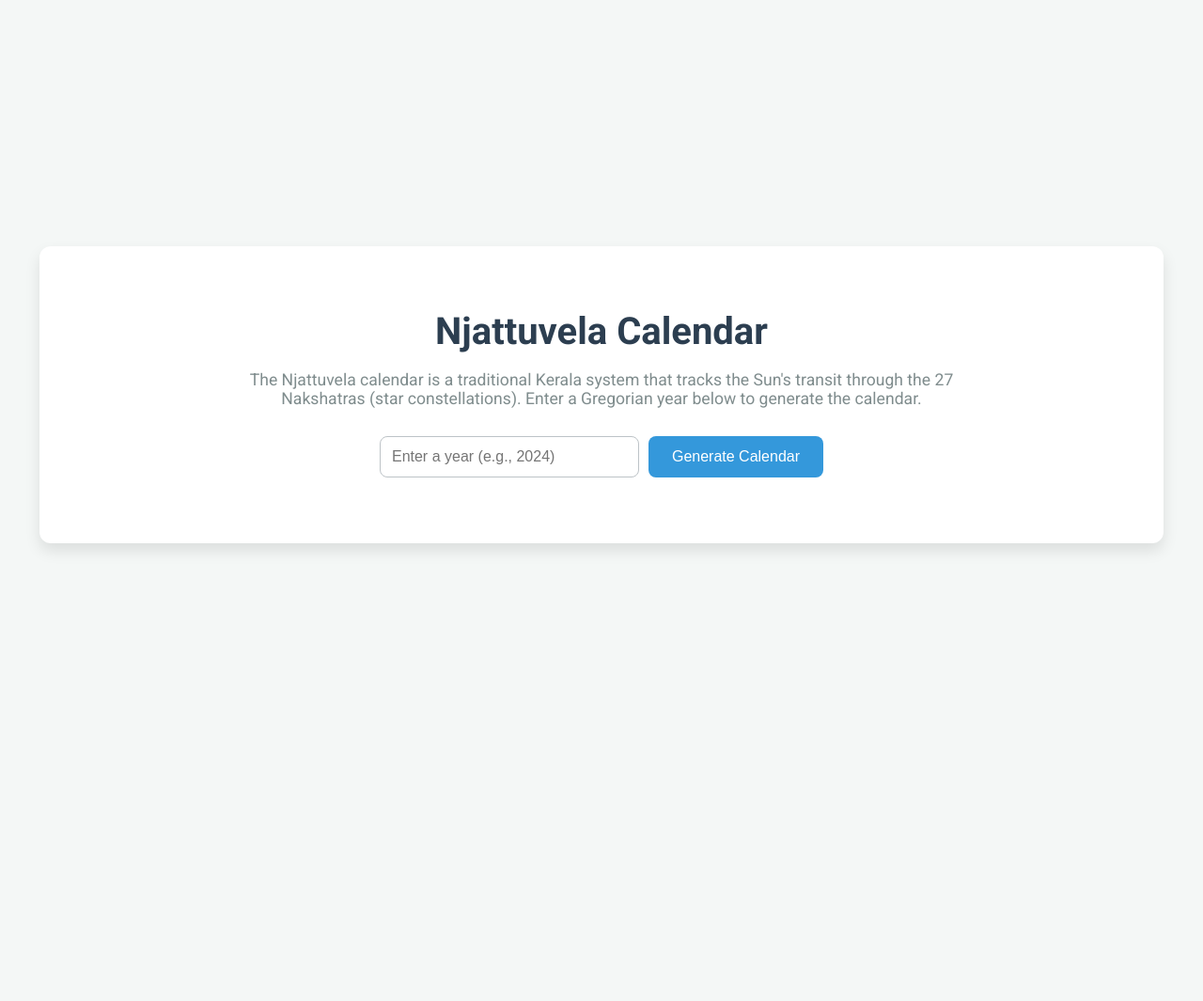
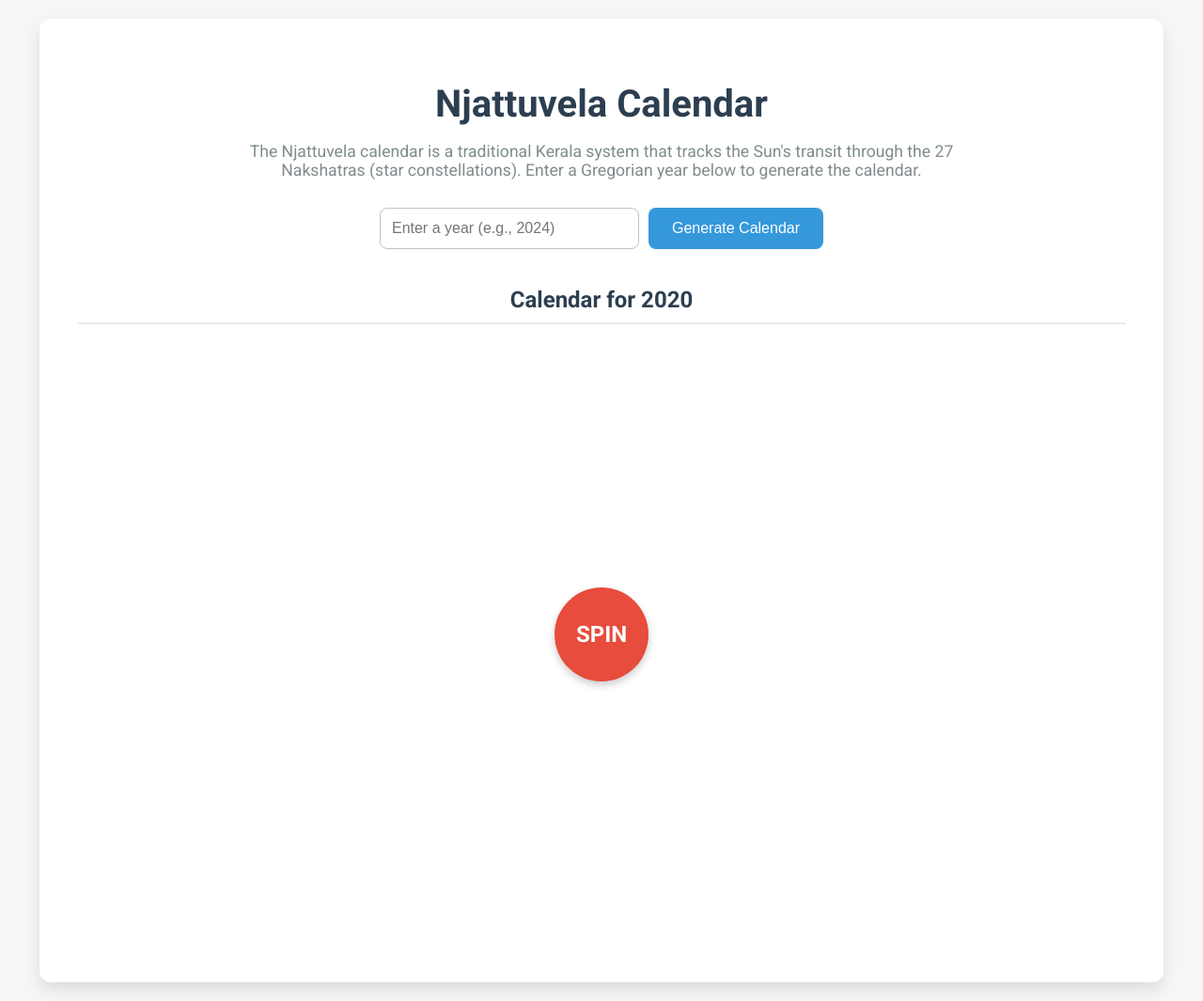
Before and after one commit to arstriker/Njattuvela, a Flask app: template templates/index.html in a window 1280 px wide. Shown: the whole page at 94% size. Before the commit the page ends 586 px from the top, so only its background shows below. Run offline with Flask 3, Linux system fonts and the light colour scheme; the template is opened without the code that fills it: most values are stand-ins (such as "Sample title", 1, 10 or a date in 2020).

Commit message:
fix: Correct variable name in template
This commit fixes a bug where the spinning wheel was not being rendered. The `if` condition in the template was checking for `calendar_data`, but the variable passed from the backend was `calendar_data_json`. This has been corrected.

```diff
--- a/templates/index.html
+++ b/templates/index.html
@@ -18,7 +18,7 @@
             <button type="submit">Generate Calendar</button>
         </form>
 
-        {% if calendar_data %}
+        {% if calendar_data_json %}
         <h2>Calendar for {{ year }}</h2>
         <div class="wheel-container">
             <canvas id="wheelCanvas" width="600" height="600"></canvas>
```
